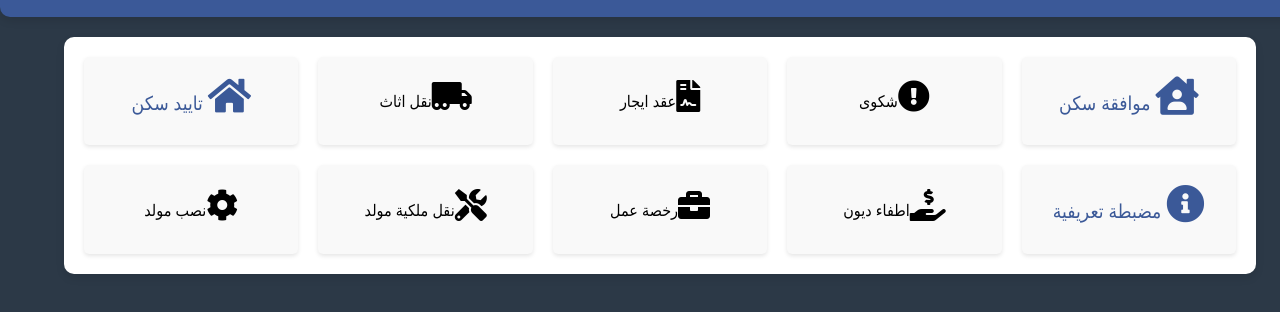
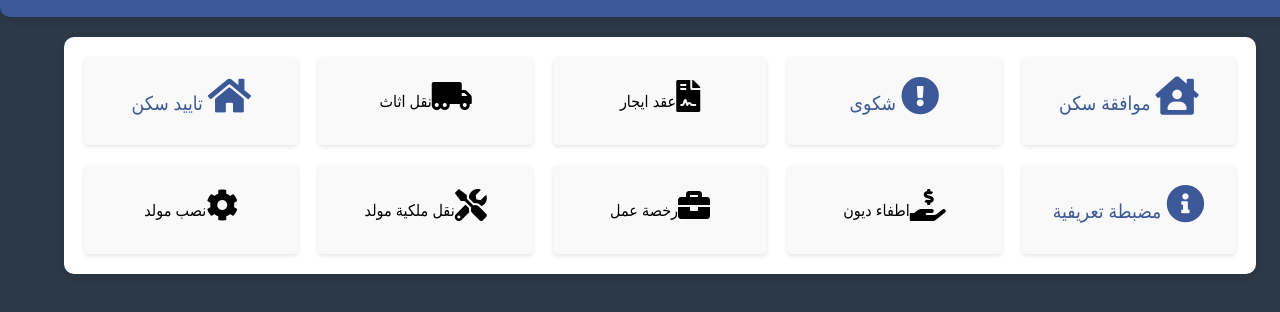
Before and after one commit to aqraali/zazaza, a plain HTML site: page index.html in a window 1280 px wide. Shown: the part 78-390 px from the top of the page. Drawn offline with Linux system fonts and the light colour scheme.

Commit message:
Update index.html

```diff
--- a/index.html
+++ b/index.html
@@ -107,7 +107,7 @@
     </header>
     <main>
         <div class="icon-item"><a href="approval.html"><i class="fas fa-house-user"></i> موافقة سكن</a></div>
-        <div class="icon-item"><i class="fas fa-exclamation-circle"></i> شكوى</div>
+        <div class="icon-item"><a href="complaint-form.html"><i class="fas fa-exclamation-circle"></i> شكوى</a></div>
         <div class="icon-item"><i class="fas fa-file-contract"></i> عقد ايجار</div>
         <div class="icon-item"><i class="fas fa-truck-moving"></i> نقل اثاث</div>
         <div class="icon-item">
```
